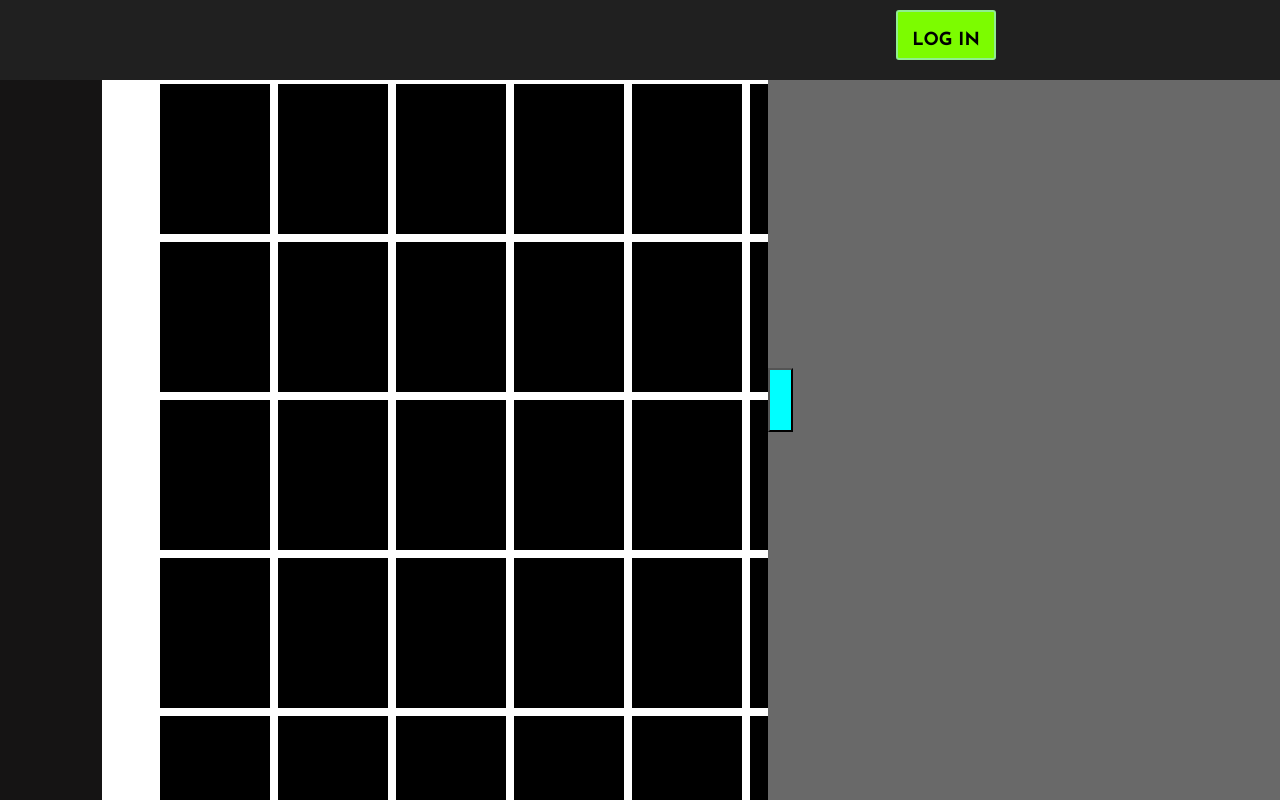
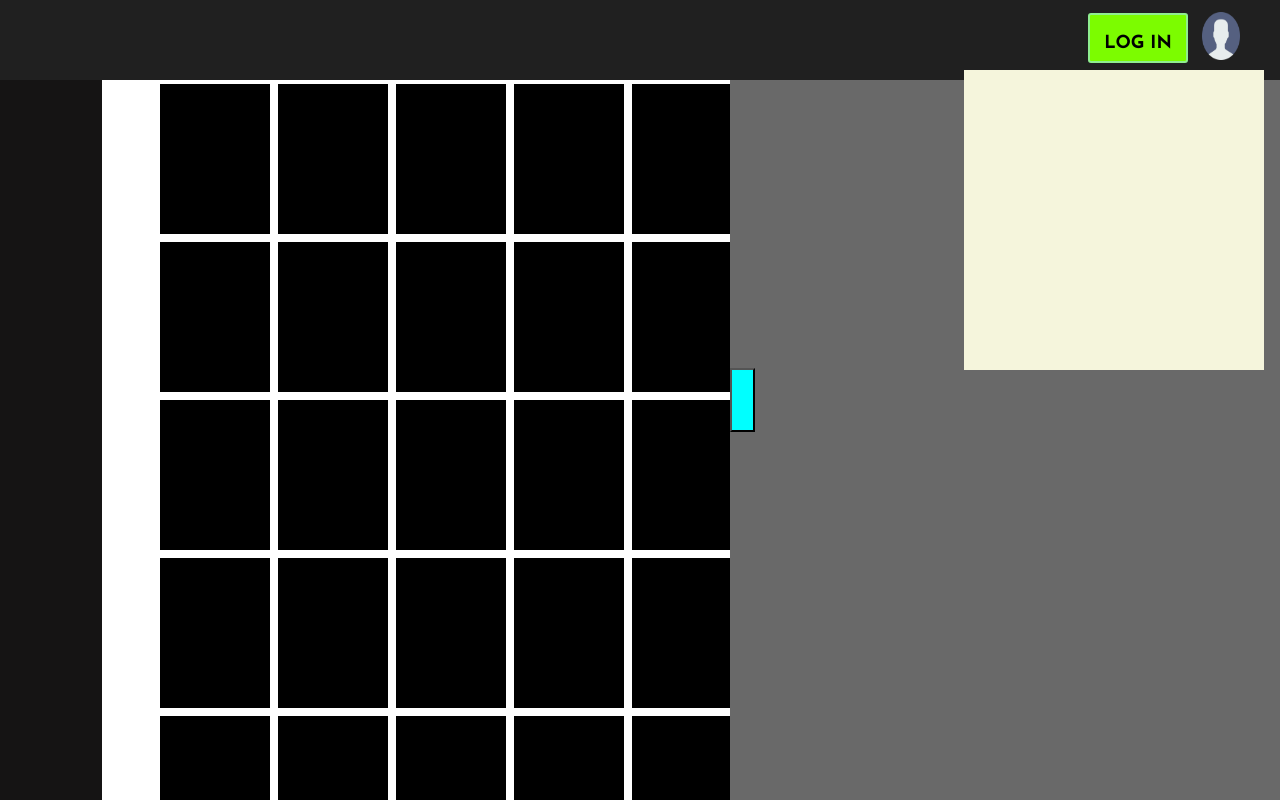
Before and after one commit to SebastianoDeCapre/MAINSITE, a plain HTML site: page index.html in a window 1280 px wide. Both pictures are taken after a click on the button 1254 px from the left and 400 px from the top of the page. Shown: the top 800 px of the page. Drawn offline with Linux system fonts and the light colour scheme.

Commit message:
en cmmit

```diff
--- a/index.html
+++ b/index.html
@@ -10,9 +10,13 @@
 <body>
     <div class="header">
         <button class="log-in-button"><p>LOG IN</p></button>
+        <img src="UserIcon.png" class="icon"></img>
     </div>
 
-    <div class="grid-container"></div>
+    <div class="userblock"></div>
+
+    <div class="grid-container">
+    </div>
 
     <div class="navigation-bar"></div>
 
--- a/java.js
+++ b/java.js
@@ -23,6 +23,25 @@ function slider() {
     }
 }
 
+let = userbutton = document.querySelector(".icon")
+
+let userblock = document.querySelector(".userblock")
+
+
+function userpage() {
+  userblock = document.getElementById("view")
+  console.log("din pappa")
+  if (userblock){
+  document.querySelector(".userblock").setAttribute("id", "")
+
+  }
+  else{
+    document.querySelector(".userblock").setAttribute("id", "view")
+  }
+}
+
+slidebutton.addEventListener("click", userpage)
+
 
 
 console.log("hej")
--- a/style.css
+++ b/style.css
@@ -9,11 +9,7 @@ body {
     height: 10vh;
     background-color: rgb(32, 32, 32);
     position: fixed;
-    top:0;
-    left: 0;
-    bottom: 0;
-    right: 0;
-    z-index: 1000;
+
 }
 
 
@@ -27,9 +23,10 @@ body {
     background-color: lawngreen;
     font-family: 'Josefin Sans', sans-serif;
     font-size: large;
-    margin: 10px;
-    margin-left: 70%;
+    margin:10px;
+    margin-left: 85%;
     text-align: center;
+    top:1px;
 
 }
 
@@ -80,12 +77,20 @@ body {
 
 }
 
+.adholder {
+    width: 228px;
+    height: 308px;
+    background-color: black;
+    margin: 4px;
+}
+
+
 .slidepage {
-    width: 40vw;
+    width: 43vw;
     height: 90vh;
     background-color: dimgray;
     float: right;
-    right: -37vw;
+    right: -40vw;
     margin-top: 10vh;
     position: fixed;
     transition: 1s;
@@ -101,6 +106,31 @@ body {
 }
 
 #slidy {
-    right: 0;
+    right: 0vw;
     transition: 1s;
 }
+
+.icon {
+    width: 3vw;
+    height: 6vh;
+    position: relative;
+    top: 1.5vh;
+    display: inline-block;
+
+}
+
+.userblock {
+    width: 300px;
+    height: 300px;
+    position: fixed;
+    background-color: beige;
+    float: right;
+    right:2vh;
+    top: 8.8vh;
+    z-index: 10000;
+    display: block;
+}
+
+#view {
+    display: block;
+}
```
Also changed, not shown: UserIcon.png (added).
